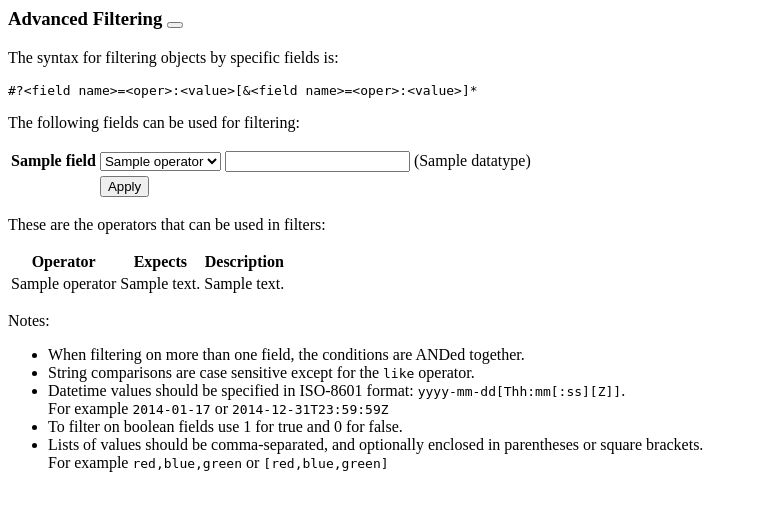
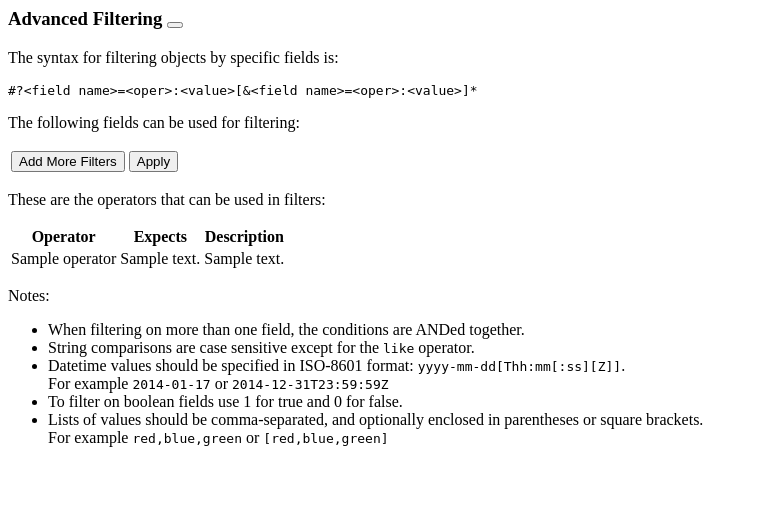
Before and after one commit to Infinidat/infi.django_rest_utils, a Django app: template src/infi/django_rest_utils/templates/django_rest_utils/infinidat_filter.html in a window 1280 px wide. Shown: the top 511 px of the page, without its empty margins (0-758 px from the left). Run offline with Django 3.2, Linux system fonts and the light colour scheme; the template is opened without the code that fills it: most values are stand-ins (such as "Sample title", 1, 10 or a date in 2020).

Commit message:
SPTL-1515 API browser - don't show all filtering fields

```diff
--- a/src/infi/django_rest_utils/templates/django_rest_utils/infinidat_filter.html
+++ b/src/infi/django_rest_utils/templates/django_rest_utils/infinidat_filter.html
@@ -18,29 +18,17 @@
     <p>The following fields can be used for filtering:</p>
     <form onsubmit="advanced_search(); return false;">
         <table class="table" style="width: auto;" id="advanced_filters">
+            <tbody id="fields_table">
+
+
+            </tbody>
             <tbody>
-                {% for field in fields %}
-                    <tr>
-                        <th style="vertical-align: middle;">{{ field.name }}</th>
-                        <td>
-                            <div class="form-inline">
-                                <div class="form-group">
-                                    <select class="form-control" id="filter_{{ field.name }}_op">
-                                        {% for operator in operators %}
-                                            <option value="{{ operator }}">{{ operator }}</option>
-                                        {% endfor %}
-                                    </select>
-                                    <input class="form-control" id="filter_{{ field.name }}_val" name="{{ field.name }}">
-                                </div>
-                            </div>
-                        </td>
-                        <td style="vertical-align: middle;">({{ field.datatype}})</td>
-                    </tr>
-                {% endfor %}
                 <tr>
-                    <th>&nbsp;</th>
-                    <td colspan="2">
-                        <button type="submit" class="btn btn-primary">Apply</button>
+                    <td colspan="1">
+                        <button type="button" id="addMoreFilters" onclick="create_filter()" class="btn btn-primary">Add More Filters</button>
+                    </td>
+                     <td colspan="2">
+                         <button type="submit" class="btn btn-success">Apply</button>
                     </td>
                 </tr>
             </tbody>
@@ -85,31 +73,155 @@
 
     {% include "django_rest_utils/functions.js" %}
 
-    function advanced_search() {
+
+    function advanced_search(){
         var uri = window.location.toString();
-        $('#advanced_filters input').each(function() {
-            var input = $(this);
-            if (input.val()) {
-                var value = input.prev().val() + ':' + encodeURIComponent(input.val());
-                uri = updateQueryStringParameter(input.attr('name'), value, uri);
+        // remove all current filters in the uri
+        fields_info.forEach(function(field){
+            uri = removeQueryStringParameter(field.name, uri);
+        });
+        // add to the uri any filters that exists in the rows of the table advanced_filters
+        $('#advanced_filters tr').each(function() {
+            var selected_field = $(this).find('.select-field');
+            var selected_operator =  $(this).find('.select-operator');
+            var input_ = $(this).find(".input-value");
+            if (selected_field.val() && input_.val()){
+                var value = selected_operator.val() + ':' + encodeURIComponent(input_.val());
+                uri = updateQueryStringParameter(selected_field.val(), value, uri);
             }
             else {
-                uri = removeQueryStringParameter(input.attr('name'), uri);
+                uri = removeQueryStringParameter(selected_field.val(), uri);
             }
         });
         window.location = uri;
     }
 
-    {% for filter in active_filters %}
-        var filter_value = "{{ filter.1 }}";
-        var colon_location = filter_value.indexOf(':');
-        var operator = 'eq';
-        if (colon_location != -1) {
-            operator = filter_value.slice(0, colon_location);
-            filter_value = filter_value.slice(colon_location + 1);
+    //GLOBAL ARRAYS TO BE USED IN THE FOLLOWING FUNCTIONS
+
+    var fields_info = [
+        {name: "", datatype: ""},
+        {% for field in fields %}
+            {name: "{{ field.name }}", datatype: "{{ field.datatype }}"},
+        {% endfor %}
+    ];
+
+    var operators_info = [
+        {% for operator in operators %}
+            {name: "{{operator}}"},
+        {% endfor %}
+    ];
+
+
+    var active_filters = [
+        {% for filter in active_filters %}
+            {name: "{{filter.0}}", value: "{{filter.1}}"},
+        {% endfor %}
+    ];
+
+    var type_mapping = {
+        string: "<input type='text' class='form-control input-value'></input>",
+        datetime: "<input type='text' class='form-control input-value'></input>",
+        integer: "<input type='number' class='form-control input-value'></input>",
+        double: "<input type='number' step=0.1 class='form-control input-value'></input>",
+        boolean: "<select class='form-control input-value'><option value='1'>true</option><option value='0'>false</option</select>"
+    }
+
+    window.addEventListener("load", function(event) {
+    // if there is active filter, create filter from each active filter
+        if (active_filters && active_filters.length){
+            active_filters.forEach( function (item)
+                {
+                create_filter(item);
+                }
+            );
         }
-        document.getElementById('filter_{{ filter.0 }}_op').value = operator;
-        document.getElementById('filter_{{ filter.0 }}_val').value = convertHTMLEntities(filter_value);
-    {% endfor %}
+        // if there is no active filter, create 3 new empty filters
+        else {
+             create_filter();
+             create_filter();
+             create_filter();
+             }
+
+        // ADD LISTENER TO ANY CHANGE IN THE TABLE IN SELECTOR OF FIELD
+        $('#fields_table').on('change', '.select-field', function(e){
+               var target_ = $(e.target);
+               var data_type = target_.find(':selected').attr('data-type');
+               var parent_tr = $(e.target).closest('tr');
+               parent_tr.find('.td-type').text('(' + data_type + ')');
+               var input_tag = parent_tr.find('input');
+               var new_input_tag = $(type_mapping[data_type]);
+               input_tag.replaceWith(new_input_tag);
+        });
+
+        $('#fields_table').on('click', '.remove-button', function(e){
+            $(e.target).closest('tr').remove();
+
+        });
+    });
+
+    function create_filter(filter_){
+        var tr_ = $('<tr/>');
+        var td_field = $('<td/>');
+        // create the select input of field
+        var select_field = $('<select/>').attr('class', 'form-control select-field').appendTo(td_field);
+
+        $(fields_info).each(function() {
+            select_field.append($('<option>').attr('value',this.name).text(this.name).attr('data-type', this.datatype));
+        });
+
+        td_field.appendTo(tr_);
+
+        var td_operator = $('<td/>');
+        // create the select input of operator
+        var div1 = $('<div/>').attr('class', 'form-inline');
+        var div2 = $('<div/>').attr('class', 'form-group');
+
+        var select_operator = $('<select/>').attr('class', 'form-control select-operator').appendTo(div2);
+
+        $(operators_info).each(function() {
+            select_operator.append($('<option>').attr('value',this.name).text(this.name));
+        });
+
+        var td_input = $('<td/>');
+
+        div2.appendTo(div1);
+        div1.appendTo(td_operator);
+        td_operator.appendTo(tr_);
+        td_input.appendTo(tr_);
+
+        var td_type = $('<td/>').attr('style', 'vertical-align: middle;').attr('class', 'td-type').text('(' + 'unknown' + ')');
+        td_type.appendTo(tr_);
+
+        // if there is a given filter, assign its details in the filter inputs
+        if (filter_ != undefined){
+            $(select_field).val(filter_.name);
+            // find the data type of the filter_ and insert it to the type column
+            data_type = $(select_field).find(':selected').attr('data-type')
+            td_type.text(data_type);
+            // create input tag according to the data type
+            var input_tag = $(type_mapping[data_type]);
+            input_tag.appendTo(td_input);
+
+            var operator = filter_.value.substr(0,filter_.value.indexOf(':'));
+            var value_ = filter_.value.substr(filter_.value.indexOf(':') + 1, filter_.value.length);
+            select_operator.val(operator);
+            input_tag.val(value_);
+         }
+         else{
+            // there is no active filter, make the input as readonly
+            var input_tag = $('<input/>').attr('class', 'form-control');
+            input_tag.attr('readonly', true).appendTo(td_input);
+         }
+
+        var td_remove = "<td style='vertical-align: middle;'><button type='button' class='btn-xs btn-danger  remove-button' title='remove this filter'>X</button></td>"
+
+        $(td_remove).appendTo(tr_);
+
+        $(tr_).appendTo('#fields_table');
+
+    }
+
+
+
 
 </script>
```
Also changed, not shown: 1 other file.
